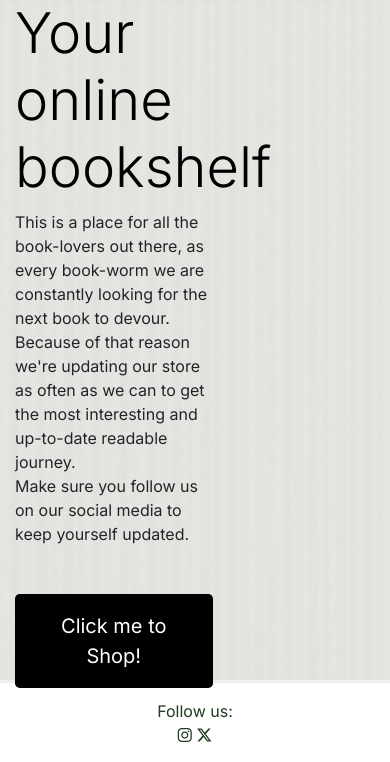
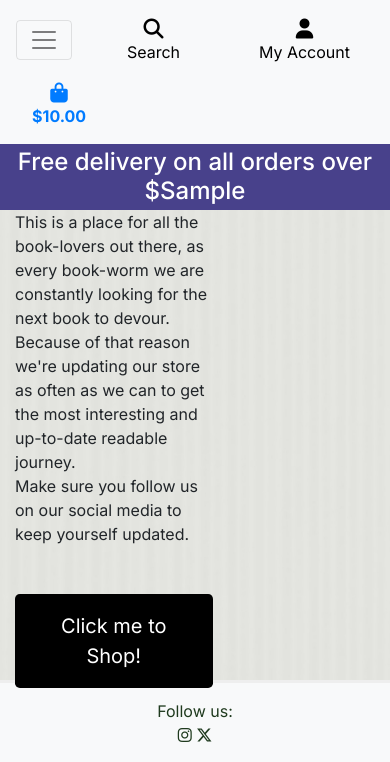
Before and after one commit to juliachelsie/YourBookshelf, a Django app: template home/templates/home/index.html in a window 390 px wide. Shown: the top 762 px of the page. Run offline with Django 3.2, Linux system fonts and the light colour scheme; the template is opened without the code that fills it: most values are stand-ins (such as "Sample title", 1, 10 or a date in 2020); some libraries are stand-ins or nearby versions.

Commit message:
Added mobile header, main navbar and footer

```diff
--- a/home/templates/home/index.html
+++ b/home/templates/home/index.html
@@ -11,7 +11,7 @@
 
 {% block content %}
     <div class="container h-100">
-        <div class="row">
+        <div class="row h-100">
             <div class="col-7 col-md-6 my-auto">
                 <h1 class="display-4 logo-font text-black">Your online bookshelf</h1>
                 <p>This is a place for all the book-lovers out there, as every book-worm we are constantly looking for the next book to devour.<br>
--- a/static/css/base.css
+++ b/static/css/base.css
@@ -25,7 +25,7 @@ body {
 .logo-link-text:hover,
 .logo-link-text:focus,
 .logo-link-text:active {
-    color: greenyellow;
+    color: #747474;
     transition: all 0.3s linear;
 }
 
@@ -37,7 +37,7 @@ body {
 .look-button:hover,
 .look-button:focus,
 .look-button:active {
-    background: greenyellow;
+    background: #48418b;
     transition: all 0.3s linear;
     color:white;
 }
@@ -55,6 +55,9 @@ body {
     color:#000 !important
 }
 
+#delivery {
+    background-color: #48418b;
+}
 /* Footer */
 
 footer {
@@ -69,7 +72,7 @@ footer {
 }
 
 .fa-brands:hover {
-    color:#52a84f;
+    color:#48418b;
     transition: all 0.3s linear;
 }
 
--- a/templates/base.html
+++ b/templates/base.html
@@ -50,7 +50,7 @@
 
     <body>
         <header class="container-fluid fixed-top">
-            <div class="row bg-white pt-lg-2 d-none d-lg-flex" id="topnav">
+            <div class="row bg-light pt-lg-2 d-none d-lg-flex" id="topnav">
                 <div class="col-12 col-lg-4 my-auto py-1 py-lg-0 text-center text-lg-left">
                     <a class="nav-link logo-link" href="{% url 'home' %}">
                         <h2 class="logo-font text-black my-0 logo-link-text">Your Bookshelf</h2>
@@ -59,7 +59,7 @@
                 <div class="col-12 col-lg-4 my-auto py-1 py-lg-0">
                     <form action="" method="GET">
                         <div class="input-group w-100">
-                            <input type="text" name="a" placeholder="Search Our Site">
+                            <input type="text" name="a" placeholder="Search Our Site" class="form-control border border-black">
                             <div class="input-group-append">
                                 <button type="submit" class="form-control btn btn-black border border-black rounded-2">
                                     <span class="icon">
@@ -111,6 +111,20 @@
                     </ul>
                 </div>
             </div>
+            <div class="row bg-light">
+                <nav class="navbar navbar-expand-lg navbar-light w-100">
+                    <button class="navbar-toggler" type="button" data-target="#main-nav" data-toggle="collapse" aria-controls="main-nav" aria-expanded="false" aria-label="Toggle Navigation">
+                        <span class="navbar-toggler-icon"></span>
+                    </button>
+                    {% include 'includes/mobile-header.html' %}
+                    {% include 'includes/main-nav.html' %}
+                </nav>
+            </div>
+            <div class="row text-center" id="delivery">
+                <div class="col text-white">
+                    <h4 class="logo-font my-1">Free delivery on all orders over ${{ free_shipping_threshold }}</h4>
+                </div>
+            </div>
         </header>
 
         {% if messages %}
@@ -127,7 +141,7 @@
         {% endblock %}
 
          <!-- Footer -->
-        <footer class="footer mt-auto py-3 bg-white">
+         <footer class="footer mt-auto py-3 bg-light">
             <p class="m-0 text-center follow">Follow us: <br>
                 <a href="https://www.instagram.com/" id="followhover" target="_blank"
                 rel="noopener" aria-label="Visit our Instagram page (opens in new tab)">
--- /dev/null
+++ b/templates/includes/main-nav.html
@@ -0,0 +1,37 @@
+<div class="collapse navbar-collapse" id="main-nav">
+    <ul class="navbar-nav w-auto mx-auto">
+        <li class="nav-item dropdown">
+            <a class="logo-font font-weight-bold nav-link text-black mr-5" href="#" id="all-products-link" data-toggle="dropdown" aria-haspopup="true" aria-expanded="false">
+                All Products
+            </a>
+            <div class="dropdown-menu border-0" aria-labelledby="all-products-link">
+                <a href="" class="dropdown-item">By Price</a>
+                <a href="" class="dropdown-item ">By Rating</a>
+                <a href="" class="dropdown-item ">By Category</a>
+                <a href="" class="dropdown-item">All Products</a>
+            </div>
+        </li>
+
+        <li class="nav-item dropdown">
+            <a class="logo-font font-weight-bold nav-link text-black mr-5" href="#" id="clothing-link" data-toggle="dropdown" aria-haspopup="true" aria-expanded="false">
+                Books
+            </a>
+            <div class="dropdown-menu border-0" aria-labelledby="clothing-link">
+                <a href="" class="dropdown-item">Fiction</a>
+                <a href="" class="dropdown-item">Kids</a>
+                <a href="" class="dropdown-item">Cooking & Drinks</a>
+                <a href="" class="dropdown-item">All Books</a>
+            </div>
+        </li>
+
+        <li class="nav-item dropdown">
+            <a class="logo-font font-weight-bold nav-link text-black mr-5" href="#" id="homeware-link" data-toggle="dropdown" aria-haspopup="true" aria-expanded="false">
+                Office Materials
+            </a>
+            <div class="dropdown-menu border-0" aria-labelledby="homeware-link">
+                <a href="" class="dropdown-item">Notebooks</a>
+                <a href="" class="dropdown-item">Sketchpads</a>
+            </div>
+        </li>
+    </ul>
+</div>
--- /dev/null
+++ b/templates/includes/mobile-header.html
@@ -0,0 +1,56 @@
+<li class="list-inline-item">
+    <a class="text-black nav-link d-block d-lg-none" href="#" id="mobile-search" data-toggle="dropdown" aria-haspopup="true" aria-expanded="false">
+        <div class="text-center">
+            <div><i class="fas fa-search fa-lg"></i></div>
+            <p class="my-0">Search</p>
+        </div>
+    </a>
+    <div class="dropdown-menu border-0 w-100 p-3 rounded-0 my-0" aria-labelledby="mobile-search">
+        <form class="form" method="GET" action="">
+            <div class="input-group w-100">
+                <input class="form-control border border-black rounded-0" type="text" name="q" placeholder="Search our site">
+                <div class="input-group-append">
+                    <button class="form-control form-control btn btn-black border border-black rounded-0" type="submit">
+                        <span class="icon">
+                            <i class="fas fa-search"></i>
+                        </span>
+                    </button>
+                </div>
+            </div>
+        </form>
+    </div>
+</li>
+<li class="list-inline-item dropdown">
+    <a class="text-black nav-link d-block d-lg-none" href="#" id="user-options" data-toggle="dropdown" aria-haspopup="true" aria-expanded="false">
+        <div class="text-center">
+            <div><i class="fas fa-user fa-lg"></i></div>
+            <p class="my-0">My Account</p>
+        </div>
+    </a>
+    <div class="dropdown-menu border-0" aria-labelledby="user-options">
+        {% if request.user.is_authenticated %}
+            {% if request.user.is_superuser %}
+                <a href="{% url 'account_logout' %}" class="dropdown-item">Product Management</a>
+            {% endif %}
+            <a href="{% url 'profile' %}" class="dropdown-item">My Profile</a>
+            <a href="{% url 'account_logout' %}" class="dropdown-item">Logout</a>
+        {% else %}
+            <a href="{% url 'account_signup' %}" class="dropdown-item">Register</a>
+            <a href="{% url 'account_login' %}" class="dropdown-item">Login</a>
+        {% endif %}
+    </div>
+</li>
+<li class="list-inline-item">
+    <a class="{% if grand_total %}text-primary font-weight-bold{% else %}text-black{% endif %} nav-link d-block d-lg-none" href="">
+        <div class="text-center">
+            <div><i class="fas fa-shopping-bag fa-lg"></i></div>
+            <p class="my-0">
+                {% if grand_total %}
+                    ${{ grand_total|floatformat:2 }}
+                {% else %}
+                    $0.00
+                {% endif %}
+            </p>
+        </div>
+    </a>
+</li>
--- a/yourbookshelf/urls.py
+++ b/yourbookshelf/urls.py
@@ -15,9 +15,11 @@ Including another URLconf
 """
 from django.contrib import admin
 from django.urls import path, include
+from django.conf import settings
+from django.conf.urls.static import static
 
 urlpatterns = [
     path('admin/', admin.site.urls),
     path('accounts/', include('allauth.urls')),
     path('', include('home.urls')),
-]
+] + static(settings.MEDIA_URL, document_root=settings.MEDIA_ROOT)
```
Lines whose indentation alone changed are shown as unchanged.
